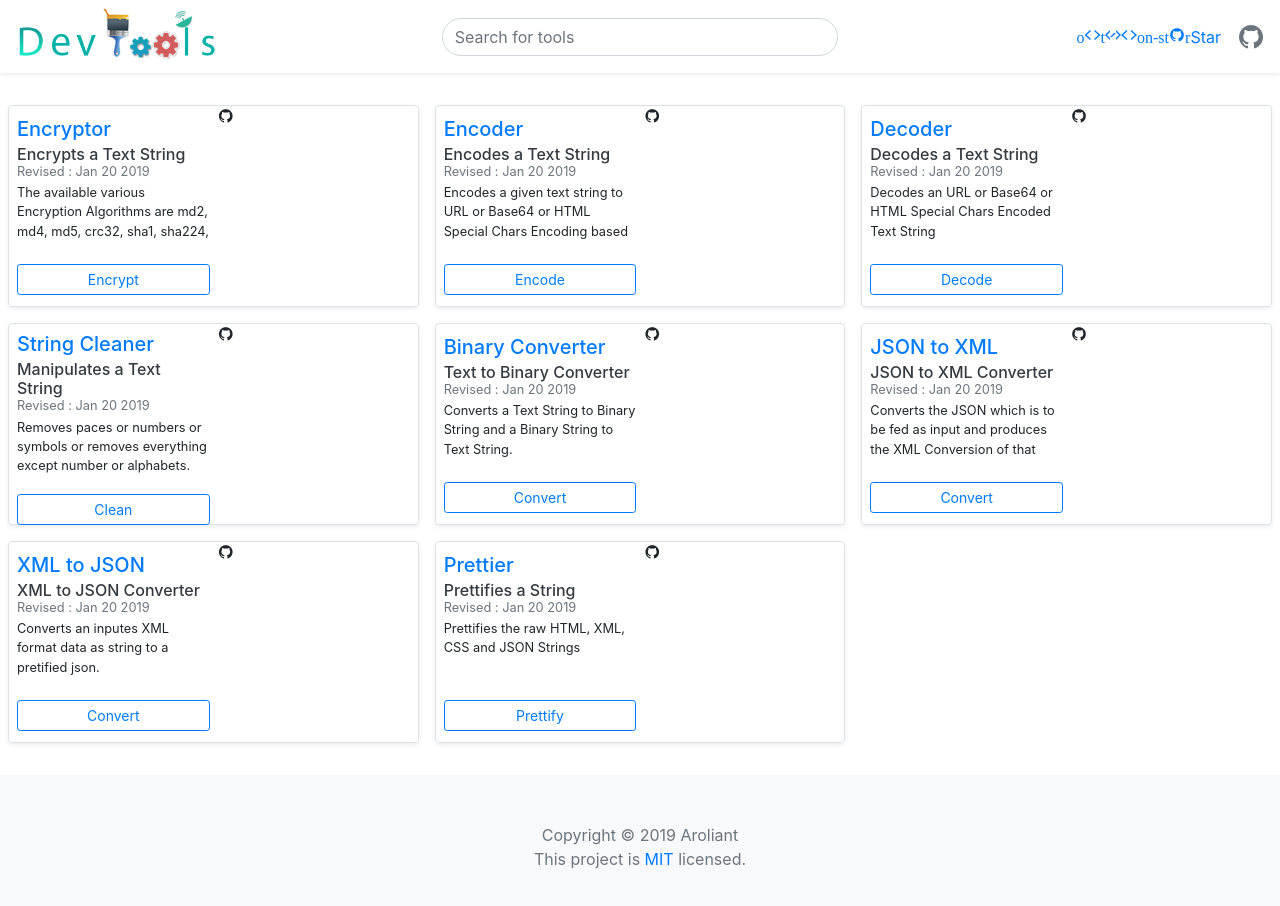
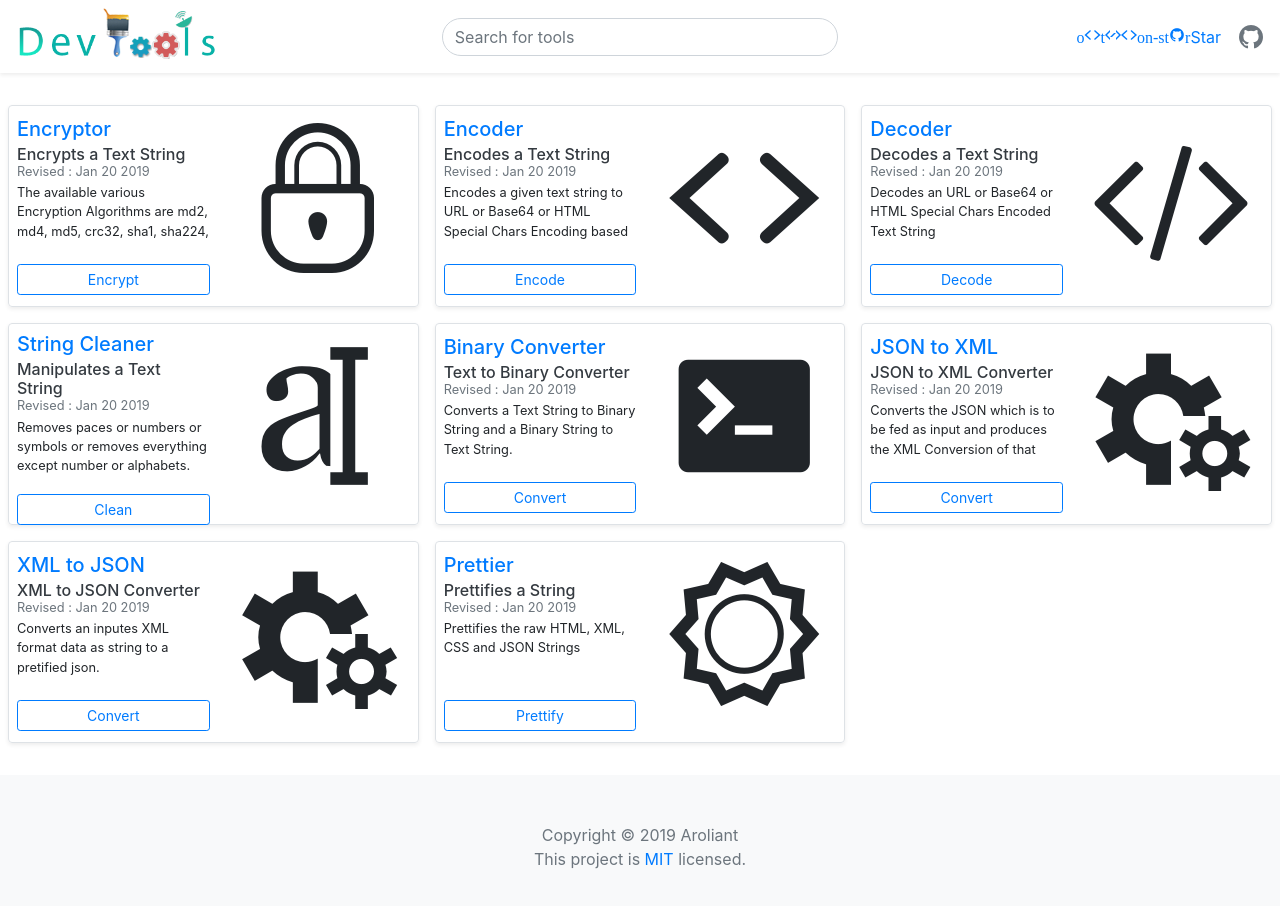
Before and after one commit to JacobSamro/hash2.dev, an Angular app: page / in a window 1280 px wide. Shown: the top 906 px of the page. Built offline with nearby package versions, Linux system fonts and the light colour scheme.

Commit message:
Update Tool Icons

```diff
--- a/src/assets/tools.json
+++ b/src/assets/tools.json
@@ -5,7 +5,7 @@
     "subline": "Encrypts a Text String",
     "u": "encryptor",
     "category": "cryptography",
-    "icon": "dev-github",
+    "icon": "dev-lock",
     "button": "Encrypt",
     "revised": "Jan 20 2019",
     "processString": "Encrypting",
@@ -28,7 +28,7 @@
     "subline": "Encodes a Text String",
     "u": "encoder",
     "category": "datatools",
-    "icon": "dev-github",
+    "icon": "dev-code",
     "button": "Encode",
     "revised": "Jan 20 2019",
     "processString": "Encoding",
@@ -47,7 +47,7 @@
     "subline": "Decodes a Text String",
     "u": "decoder",
     "category": "datatools",
-    "icon": "dev-github",
+    "icon": "dev-code-1",
     "button": "Decode",
     "revised": "Jan 20 2019",
     "processString": "Decoding",
@@ -66,7 +66,7 @@
     "subline": "Manipulates a Text String",
     "u": "stringcleaner",
     "category": "datatools",
-    "icon": "dev-github",
+    "icon": "dev-character",
     "button": "Clean",
     "revised": "Jan 20 2019",
     "processString": "Cleaning",
@@ -87,7 +87,7 @@
     "subline": "Text to Binary Converter",
     "u": "binaryconverter",
     "category": "datatools",
-    "icon": "dev-github",
+    "icon": "dev-terminal",
     "button": "Convert",
     "revised": "Jan 20 2019",
     "processString": "Converting",
@@ -105,7 +105,7 @@
     "subline": "JSON to XML Converter",
     "u": "json2xml",
     "category": "datatools",
-    "icon": "dev-github",
+    "icon": "dev-settings",
     "button": "Convert",
     "revised": "Jan 20 2019",
     "processString": "Converting",
@@ -120,7 +120,7 @@
     "subline": "XML to JSON Converter",
     "u": "xml2json",
     "category": "datatools",
-    "icon": "dev-github",
+    "icon": "dev-settings",
     "button": "Convert",
     "revised": "Jan 20 2019",
     "processString": "Converting",
@@ -135,7 +135,7 @@
     "subline": "Prettifies a String",
     "u": "prettier",
     "category": "datatools",
-    "icon": "dev-github",
+    "icon": "dev-sun",
     "button": "Prettify",
     "revised": "Jan 20 2019",
     "processString": "Prettifying",
--- a/src/styles.scss
+++ b/src/styles.scss
@@ -29,10 +29,12 @@ $theme-colors: (
     }
   }
 
-  @media only screen and (max-width: 425px) {
+  @media only screen and (max-width: 767px) {
     .ToolImg {
       width: 60px;
       height: 60px;
+      font-size: 50px;
+      text-align: center;
     }
   }
 
@@ -40,20 +42,26 @@ $theme-colors: (
     .ToolImg {
       width: 100px;
       height: 100px;
+      text-align: center;
+      font-size: 90px;
     }
   }
 
   @media only screen and (min-width: 1024px) {
     .ToolImg {
+      text-align: center;
       width: 200px;
       height: 200px;
+      font-size: 150px;
     }
   }
 
   @media only screen and (min-width: 1440px) {
     .ToolImg {
+      text-align: center;
       width: 200px;
       height: 200px;
+      font-size: 150px;
     }
   }
   .ToolDescription {
```
